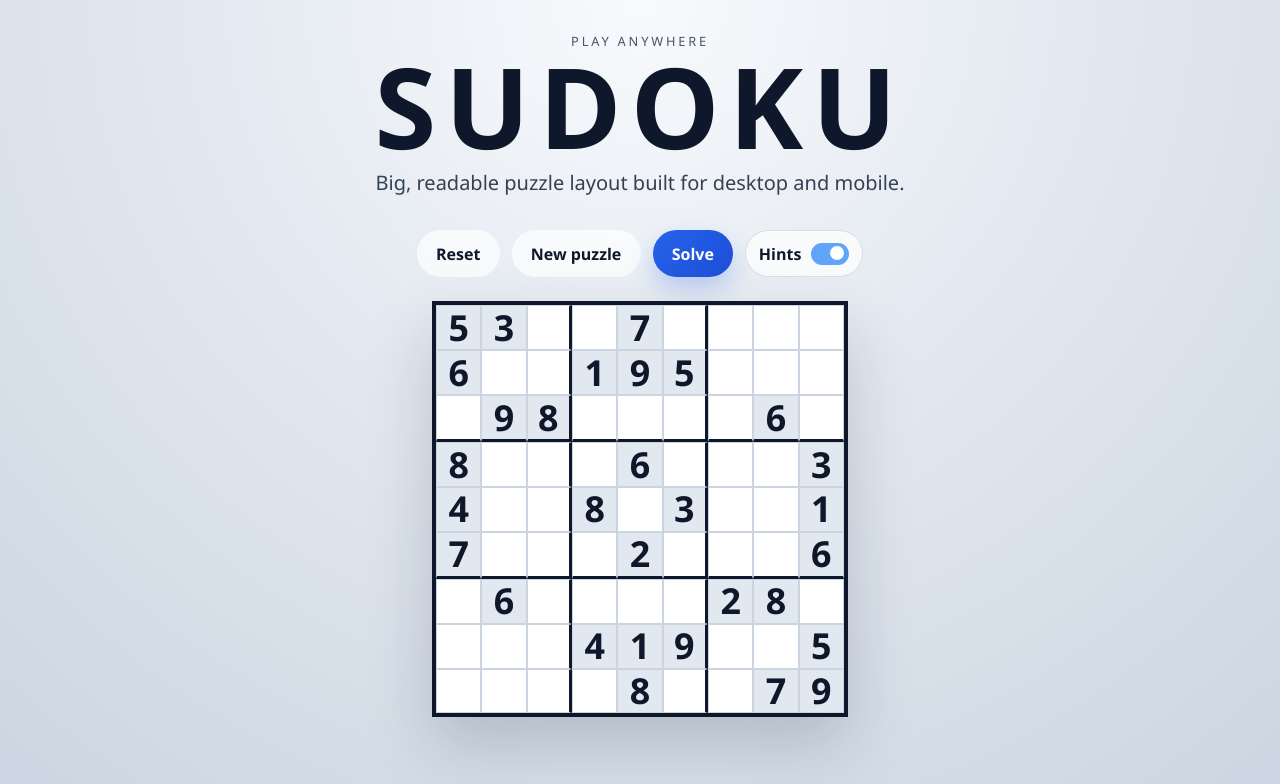
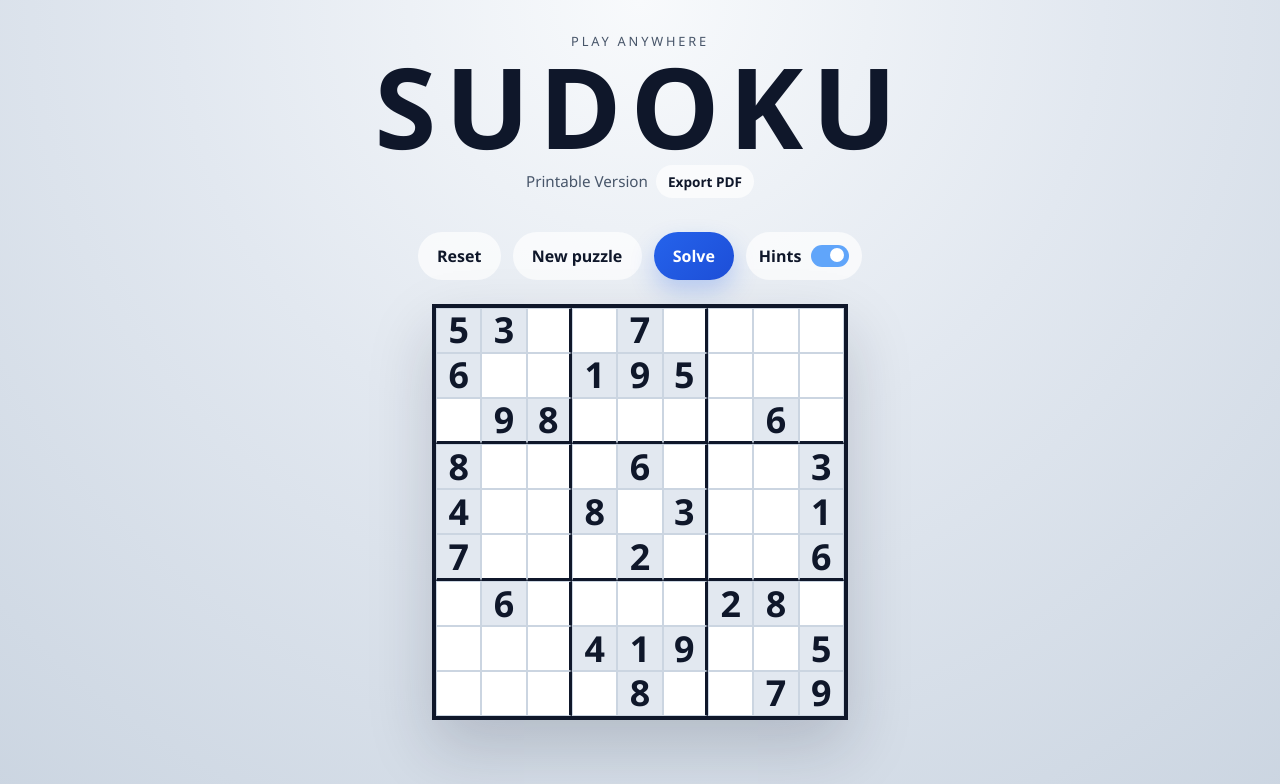
Before and after one commit to viso256/sudoku-website, a SvelteKit app: page / in a window 1280 px wide. Shown: the top 784 px of the page. Built offline with nearby package versions, Linux system fonts and the light colour scheme.

Commit message:
Add export butotn.

```diff
--- a/src/routes/+page.svelte
+++ b/src/routes/+page.svelte
@@ -118,6 +118,12 @@
 		showNumberPicker = false;
 		commentMode = false;
 		highlightedValue = null;
+	}
+
+	// Dummy export handler (implement later)
+	function exportPdf(): void {
+		// TODO: implement PDF export
+		console.log('exportPdf called — TODO: implement');
 	}
 
 	function openNumberPicker(index: number, event?: MouseEvent) {
@@ -277,7 +283,10 @@
 	<header class="hero">
 		<p class="eyebrow">Play anywhere</p>
 		<h1>SUDOKU</h1>
-		<p class="subtitle">Big, readable puzzle layout built for desktop and mobile.</p>
+		<div class="header-actions">
+			<span class="header-label">Printable Version</span>
+			<button class="ghost export-btn" type="button" onclick={exportPdf}>Export PDF</button>
+		</div>
 	</header>
 
 	<section class="toolbar" aria-label="Sudoku controls">
@@ -413,6 +422,17 @@
 		color: #475569;
 	}
 
+	.export-btn {
+		border-radius: 999px;
+		padding: 0.45rem 0.75rem;
+		font-weight: 700;
+		cursor: pointer;
+		background: rgba(255, 255, 255, 0.7);
+		color: #0f172a;
+		border: 1px solid rgba(15, 23, 42, 0.12);
+		font-size: 0.85rem;
+	}
+
 	h1 {
 		margin: 0;
 		font-size: clamp(3.25rem, 10vw, 7rem);
@@ -421,11 +441,16 @@
 		font-weight: 900;
 	}
 
-	.subtitle {
-		margin: 12px auto 0;
-		max-width: 48rem;
-		font-size: clamp(0.95rem, 2vw, 1.25rem);
-		color: #334155;
+	.header-actions {
+		display: inline-flex;
+		align-items: center;
+		gap: 8px;
+		margin-top: 8px;
+	}
+
+	.header-label {
+		font-size: 0.95rem;
+		color: #475569;
 	}
 
 	.toolbar {
@@ -830,4 +855,15 @@
 			flex: 1 1 140px;
 		}
 	}
+
+	/* Remove borders from interactive buttons for consistent appearance */
+	.ghost,
+	.export-btn,
+	.picker-digit,
+	.action-btn,
+	.digit,
+	.primary,
+	.toggle {
+		border: none !important;
+	}
 </style>
```
